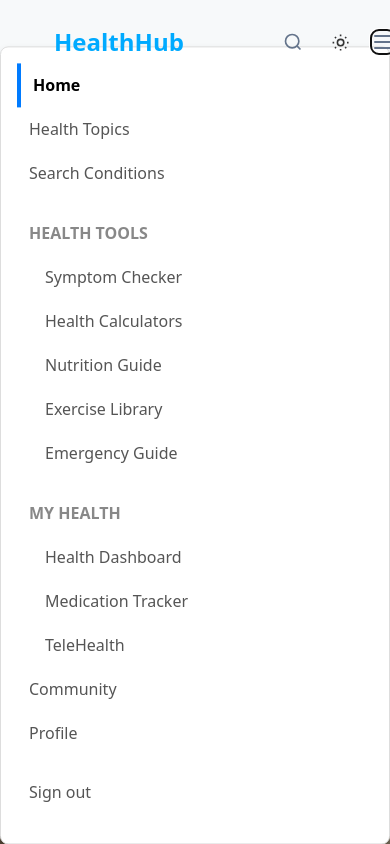
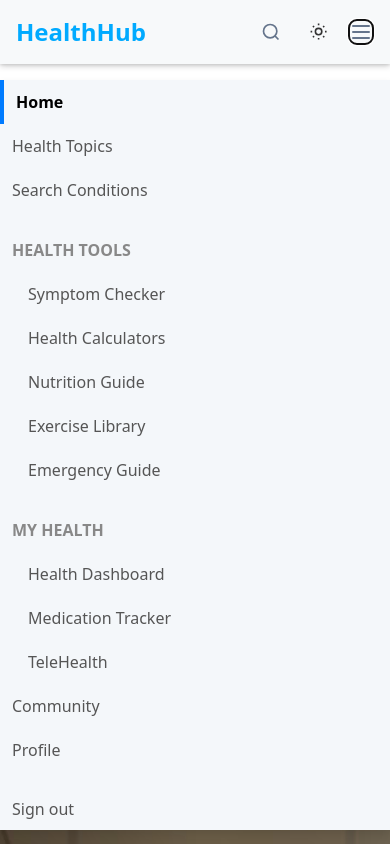
Before and after one commit to NodStan/HealthCareSystems, a React (Vite) app in the folder my-app/: page / in a window 390 px wide. Both pictures are taken after a click on the button 383 px from the left and 42 px from the top of the page. Shown: the top 844 px of the page. Built offline with nearby package versions, Linux system fonts and the light colour scheme.

Commit message:
responsiveness

```diff
--- a/my-app/src/App.css
+++ b/my-app/src/App.css
@@ -1,19 +1,20 @@
+/* App.css */
+
 #root {
   width: 100%;
   outline: none;
   background-color: #fff;
   scroll-behavior: smooth;
   overflow-y: auto;
-  /* font-family: 'Playfair Display', serif; */
   font-family: system-ui, -apple-system, BlinkMacSystemFont, 'Segoe UI', Roboto, Oxygen, Ubuntu, Cantarell, 'Open Sans', 'Helvetica Neue', sans-serif;
 }
 
-*{
+* {
   outline: none;
   box-sizing: border-box;
 }
 
-.container{
+.container {
   background-color: white;
 }
 
@@ -25,8 +26,14 @@
 
 .content {
   flex: 1;
-  margin-top: 1.5%;
+  margin-top: 4.1rem; /* Match desktop header height */
   background-color: #F4F7FA;
+}
+
+@media (max-width: 768px) {
+  .content {
+    margin-top: 4rem; /* Match mobile header height */
+  }
 }
 
 .logo {
@@ -35,9 +42,11 @@
   will-change: filter;
   transition: filter 300ms;
 }
+
 .logo:hover {
   filter: drop-shadow(0 0 2em #646cffaa);
 }
+
 .logo.react:hover {
   filter: drop-shadow(0 0 2em #61dafbaa);
 }
@@ -65,6 +74,6 @@
   color: #888;
 }
 
-body{
+body {
   background-color: #fff;
 }
--- a/my-app/src/components/Header.css
+++ b/my-app/src/components/Header.css
@@ -6,7 +6,7 @@
   top: 0;
   left: 0;
   background-color: #f7f9fa;
-  height: 7%;
+  height: 4.1rem;
   display: flex;
   justify-content: center;
   align-items: center;
@@ -14,12 +14,10 @@
   box-shadow: 0 2px 6px rgba(0, 0, 0, 0.19);
 }
 
-
 @media (max-width: 768px) {
   .header {
-    height: 10%;
+    height: 4rem;
     z-index: 9999;
-    margin-bottom: 20%;
   }
 }
 
@@ -56,7 +54,6 @@
 .logo-primary {
   font-weight: bold;
   font-size: 1.5rem;
-  /* color: var(--primary); */
 }
 
 .logo-secondary {
@@ -125,37 +122,36 @@
   top: 0;
   z-index: 20;
   width: 100%;
+  height: 100%;
   transition: background-color 0.3s ease;
 }
 
 .header-container {
-  max-width: 1400px;
+  width: 100%;
+  max-width: 87.5rem; /* 1400px = 87.5rem (1rem = 16px by default) */
   margin: 0 auto;
   padding: 0 1rem;
 }
 
+
 @media screen and (max-width: 768px) {
   .header-container {
-    padding: 1.5rem;
     width: 100%;
-    z-index: 99999;
+    display: flex;
   }
-
 }
 
 .header-inner {
   display: flex;
   justify-content: space-between;
   align-items: center;
-  height: 4rem;
-  margin-left: 30px;
-  margin-right: 28px;
 }
 
 .header-left {
   display: flex;
   align-items: center;
 }
+
 
 .logo-container {
   flex-shrink: 0;
--- a/my-app/src/components/Header.jsx
+++ b/my-app/src/components/Header.jsx
@@ -118,15 +118,15 @@ const Header = () => {
                 <Link to="/profile" className="profile-link">
                   <svg
                     xmlns="http://www.w3.org/2000/svg"
-                    width="24"
-                    height="24"
+                    width="22"
+                    height="22"
                     viewBox="0 0 24 24"
                     fill="none"
                     stroke="grey"
                     strokeWidth="2"
                     strokeLinecap="round"
                     strokeLinejoin="round"
-                    className="icon"
+                    // className="icon"
                   >
                     <path d="M19 21v-2a4 4 0 0 0-4-4H9a4 4 0 0 0-4 4v2" />
                     <circle cx="12" cy="7" r="4" />
--- a/my-app/src/components/Hero-components/MainHero.css
+++ b/my-app/src/components/Hero-components/MainHero.css
@@ -53,7 +53,7 @@
   @media (min-width: 769px) {
     .hero-wrapper {
       flex-direction: row;
-      margin-left: 14%; /* <-- Only apply from 768px upward */
+      margin-left: 14%;
     }
 
     body.dark .hero-shape {
@@ -63,8 +63,9 @@
 
 
   .hero-inner {
-    padding: 2.5rem 1rem;
     width: 100%;
+    margin: 0 auto;
+    display: flex;
   }
 
   .hero-wrapper.dark {
@@ -87,6 +88,8 @@
   @media screen and (max-width: 768px) {
     .hero-inner {
       width: 100%;
+      padding: 2.5rem 1rem;
+
     }
 
     .hero-content {
@@ -144,6 +147,8 @@
   @media (min-width: 1280px) {
     .hero-text {
       text-align: left;
+      width: 100%;
+      padding-top: 0;
     }
   }
 
@@ -159,6 +164,29 @@
     font-weight: 800;
     color: var(--foreground);
     transition: color 0.3s;
+    padding: 0;
+    margin-top: 0;
+  }
+
+  @media (max-width: 768px) {
+    .health-topic-description, .health-tools-description, .my-health-container{
+      padding-left: 1rem;
+      padding-right: 1rem;
+    }
+  }
+
+  @media (max-width: 768px) {
+    .health-topics-container, .feature-grid, .testimonials-grid{
+      width: 100%;
+      padding-left: 1rem;
+      padding-right: 1rem;
+    }
+  }
+
+  @media (min-width: 640px) {
+    .hero-heading {
+      padding-top: 3rem;
+    }
   }
 
   .dark-mode {
--- a/my-app/src/components/NavbarMenu.css
+++ b/my-app/src/components/NavbarMenu.css
@@ -1,43 +1,34 @@
-/* Navbar container, centered to the page */
+/* Navbar wrapper (optional, can be used for centralizing if needed) */
 .navbar-container {
-  display: flex;
-  justify-content: center;
-  /* align-items: center; */
-  position: fixed;
-  top: 0;
+  position: absolute;
+  top: 4.1rem; /* Exactly below the header (desktop) */
   left: 0;
-  right: 0;
-  bottom: 0;
+  width: 100%;
   z-index: 1000;
-  margin-top: 12%;
 }
 
-/* Navbar menu always visible and centered */
+/* Mobile-specific offset */
+@media (max-width: 768px) {
+  .navbar-container {
+    top: 5rem; /* Adjusted for taller mobile header */
+  }
+}
+
 .navbar-menu {
   display: flex;
   flex-direction: column;
-  background-color: #fff;
-  border: 1px solid #ddd;
-  padding: 16px;
-  border-radius: 8px;
+  background-color: #F4F7FA;
   width: 100%;
   box-shadow: 0 4px 8px rgba(0, 0, 0, 0.1);
-  position: absolute;
-  top: 50%;
-  left: 50%;
-  transform: translate(-50%, -50%);
   z-index: 999;
-  height: 100%;
-  /* Menu visible by default */
-  display: block;
 }
 
-/* Navbar menu hidden (closed) */
+/* Hide the menu when closed */
 .navbar-menu.closed {
-  display: none; /* Menu hidden */
+  display: none;
 }
 
-/* Nav links and submenu items styling */
+/* Nav links and submenu items */
 .navv-link,
 .nav-sublink {
   display: block;
@@ -57,11 +48,10 @@
 .navv-link.active {
   font-weight: bold;
   color: #000;
-  border: none;
   border-left: 4px solid #007BFF;
 }
 
-/* Section titles for better clarity */
+/* Section titles */
 .nav-section-title {
   margin-top: 16px;
   padding: 10px 12px;
@@ -71,14 +61,14 @@
   text-transform: uppercase;
 }
 
-/* Submenu items, indented */
+/* Submenu */
 .nav-submenu {
   margin-left: 16px;
   display: flex;
   flex-direction: column;
 }
 
-/* Sign-out button styling */
+/* Sign-out button */
 .signout-button {
   margin-top: 16px;
   background: none;
--- a/my-app/src/components/NavbarMenu.jsx
+++ b/my-app/src/components/NavbarMenu.jsx
@@ -27,7 +27,7 @@ const NavbarMenu = () => {
 
         <div className="nav-section-title">My Health</div>
         <div className="nav-submenu">
-          <Link to="/my-health" className="nav-sublink" onClick={closeMenu}>Health Dashboard</Link>
+          <Link to="/health-dashboard" className="nav-sublink" onClick={closeMenu}>Health Dashboard</Link>
           <Link to="/medication-tracker" className="nav-sublink" onClick={closeMenu}>Medication Tracker</Link>
           <Link to="/telehealth" className="nav-sublink" onClick={closeMenu}>TeleHealth</Link>
         </div>
--- a/my-app/src/components/Profile.css
+++ b/my-app/src/components/Profile.css
@@ -5,6 +5,15 @@
     background-color: #F4F7FA;
     height: 100%;
     margin-bottom: 8%;
+}
+
+@media screen and (max-width: 768px) {
+    .profile-background {
+        margin-top: 0;
+        margin-bottom: 0;
+        padding: 0;
+    }
+
 }
 
 .profile-container {
@@ -360,6 +369,10 @@
     display: flex;
   }
 
+  .flex-wrap {
+    flex-wrap: wrap;
+  }
+
   .items-center {
     align-items: center;
   }
@@ -562,26 +575,27 @@ textarea {
     transform: translateY(0);
   }
 
-  .tag{
-    display: inline-flex;
+  .tag {
+    display: flex;
     align-items: center;
-    background-color: #E2E8F0; /* gray-200 */
-    color: #1A202C; /* gray-900 */
-    /* padding: 0.5rem 1rem; */
-    border-radius: 9999px; /* rounded-full */
-    font-size: 0.875rem; /* text-sm */
-    font-weight: 500; /* font-medium */
-    margin-right: 0.5rem;
-    margin-bottom: 0.5rem;
-    padding-left: 1rem;
+    padding: 0.5rem 0.5rem 0.5rem 1rem;
+    background-color: #e2e8f0; /* light gray bg */
+    color: #1a202c; /* dark text */
+    border-radius: 9999px;
+    font-size: 0.875rem;
+    font-weight: 500;
+    white-space: nowrap;
   }
 
-  .remove-tag{
-    margin-left: 0.5rem;
+
+  .remove-tag {
+    margin-right: 0;
+    background: transparent;
+    border: none;
+    color: #4a5568;
+    font-size: 1rem;
     cursor: pointer;
-    color: #4A5568;
-    background-color: transparent;
-    border: none;
+    padding: 0rem 1rem;
   }
 
   .remove-tag:hover{
--- a/my-app/src/components/Profile.jsx
+++ b/my-app/src/components/Profile.jsx
@@ -217,7 +217,7 @@ const Profile = () => {
                 {[...checkedConditions, ...customConditions].map((cond) => (
                   <div key={cond} className="tag">
                     {cond}
-                    <button type="button" className="remove-tag" onClick={() => removeCondition(cond)}>×</button>
+                    <button className="remove-tag" onClick={() => removeCondition(cond)}>×</button>
                   </div>
                 ))}
               </div>
--- a/my-app/src/components/SearchConditions.css
+++ b/my-app/src/components/SearchConditions.css
@@ -2,6 +2,14 @@
     margin: 0 auto;
     padding: 2.5rem 1rem;
     width: 70%;
+  }
+
+  @media screen and (max-width: 768px) {
+    .containers {
+      width: 100%;
+      padding: 1rem 1rem 5rem 1rem;
+    }
+
   }
 
   .title {
@@ -32,33 +40,40 @@
   }
 
   .input-wrapper {
+    position: relative;
+    display: flex;
+    align-items: center;
     width: 100%;
+  }
+
+  .input-wrapper {
+    position: relative;
     display: flex;
-    height: 100%;
-    margin: 0;
-    padding: 0;
+    align-items: center;
+    width: 100%;
   }
 
   .searchs-icons {
     position: absolute;
-    left: 12px;
-    top: 44%;
+    left: 12px; /* consistent horizontal spacing */
+    top: 50%; /* always centers vertically */
     transform: translateY(-50%);
-    color: #6b7280;
     height: 20px;
     width: 20px;
+    color: #6b7280;
+    pointer-events: none;
   }
 
   .searchs-inputs {
     width: 100%;
-    height: 90%;
-    padding-left: 2.5rem;
+    padding: 0.75rem 1rem 0.75rem 2.5rem; /* left padding makes space for icon */
     border: 1px solid #d1d5db;
     border-radius: 0.375rem;
     font-size: 1rem;
     color: #1f2937;
     background-color: #ffffff;
     outline: none;
+    box-sizing: border-box;
   }
 
   .search-buttons {
```
Also changed, not shown: my-app/src/components/Health-tools-components/SymptomChecker.css (+26 -31 lines).
